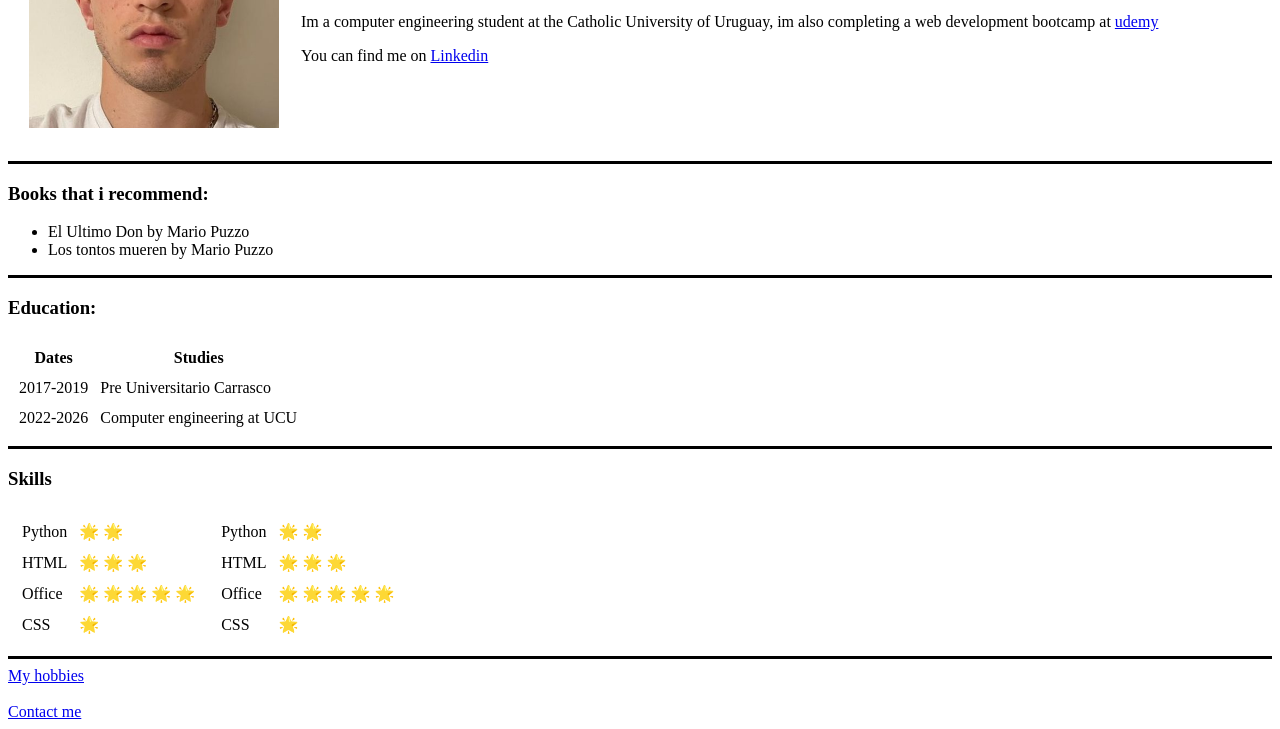
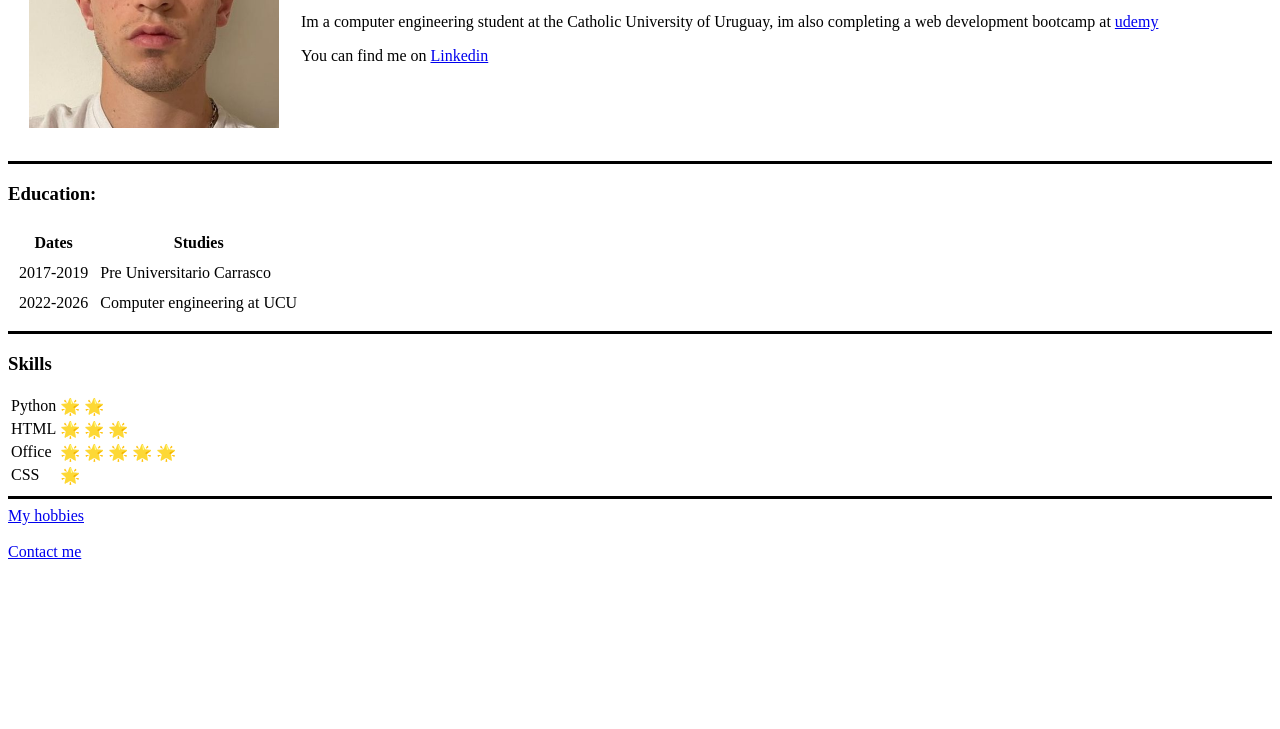
Before and after one commit to Karaba21/cv, a plain HTML site: page index.html in a window 1280 px wide. Shown: the part 181-910 px from the top of the page. After the commit the page ends 800 px from the top, so only its background shows below. Drawn offline with Linux system fonts and the light colour scheme.

Commit message:
update index.html

```diff
--- a/index.html
+++ b/index.html
@@ -18,13 +18,6 @@
                 </td>
             </tr>
         </table>
-
-        <hr size="3" noshade color="black">
-        <h3>Books that i recommend: </h3>
-        <ul>
-            <li>El Ultimo Don by Mario Puzzo</li>
-            <li>Los tontos mueren by Mario Puzzo</li>
-        </ul>
 
         <hr size="3" noshade color="black">
 
@@ -53,9 +46,6 @@
         <h3>Skills</h3>
         <table>
             <tr>
-                <td>
-                    <table cellspacing="10">
-                        <tr>
                 <td>Python</td>
                 <td>🌟 🌟 </td>
             </tr>
@@ -72,29 +62,6 @@
                 <td>🌟 </td>
             </tr>
         </table>
-                </td>
-                <td>
-                    <table cellspacing="10">
-                        <tr>
-                            <td>Python</td>
-                            <td>🌟 🌟 </td>
-                        </tr>
-                        <tr>
-                            <td>HTML</td>
-                            <td>🌟 🌟 🌟 </td>
-                        </tr>
-                        <tr>
-                            <td>Office</td>
-                            <td>🌟 🌟 🌟 🌟 🌟 </td>
-                        </tr>
-                        <tr>
-                            <td>CSS</td>
-                            <td>🌟 </td>
-                        </tr>
-                    </table>
-                </td>
-            </tr>
-        </table>
 
         <hr size="3" noshade color="black">
 
```
Lines whose indentation alone changed are shown as unchanged.
